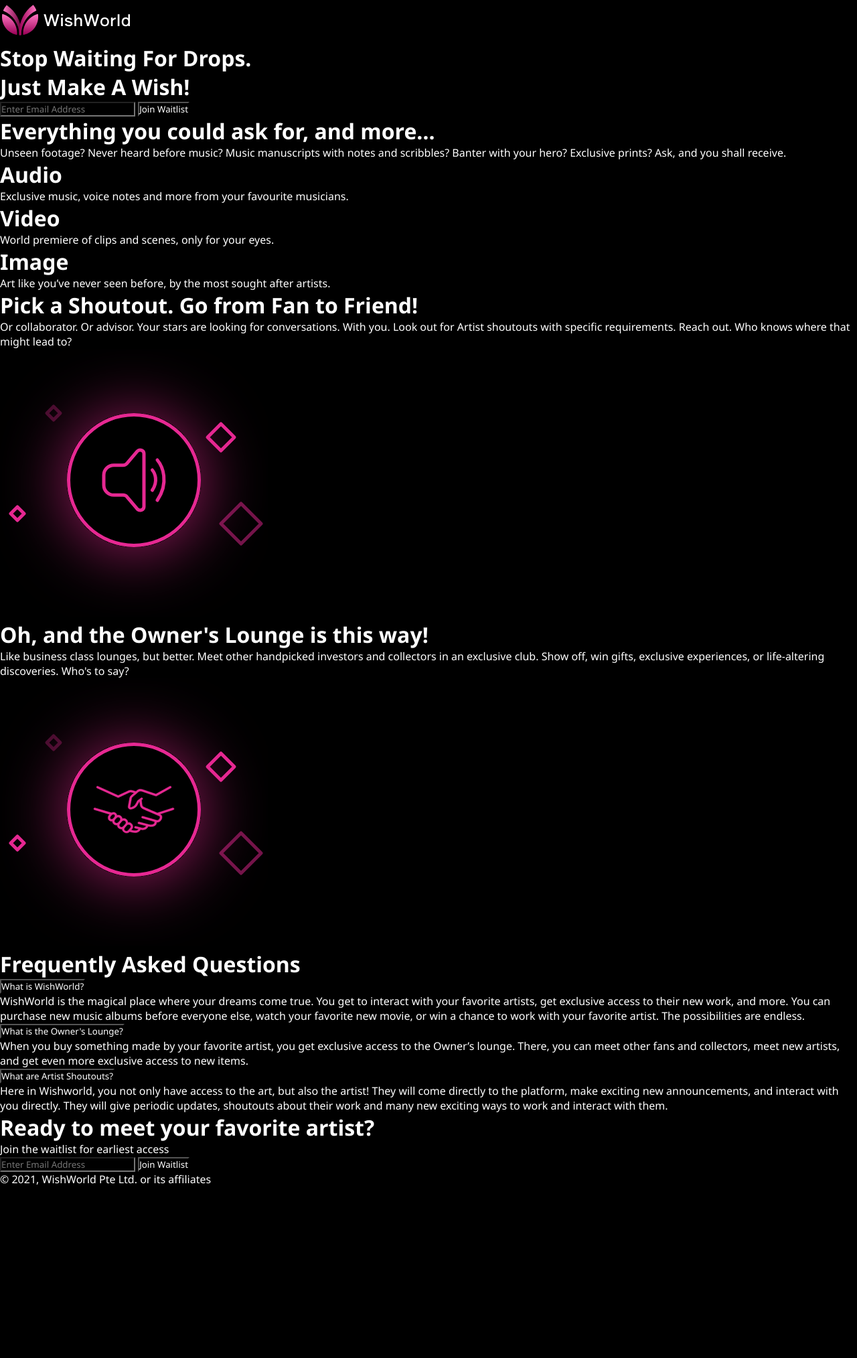
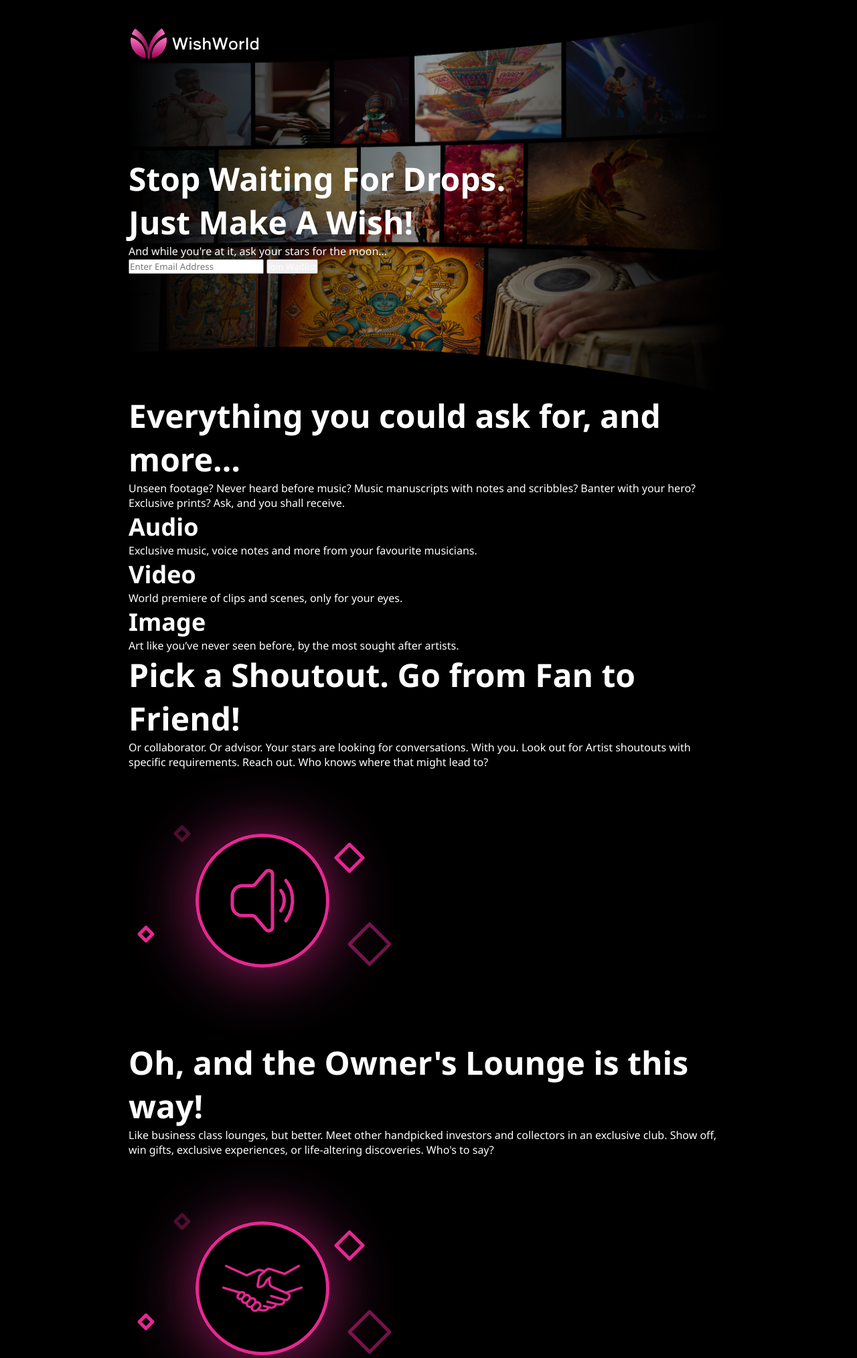
Before and after one commit to xqzyr/WishWorld, a PHP site: page / in a window 1280 px wide. Shown: the top 2028 px of the page at 67% size. Before the commit the page ends 1769 px from the top, so only its background shows below. Run offline with PHP 8.4, Linux system fonts and the light colour scheme.

Commit message:
Did some CSS with the main background image

```diff
--- a/css/main.css
+++ b/css/main.css
@@ -1,7 +1,39 @@
 * {
     margin: 0;
     padding: 0;
-    background-color: #000;
     color: white;
     font-family: Segoe UI, sans-serif;
 }
+
+@media only screen and (min-width: 1000px) {
+    .pageExceptBottom {
+        margin: 0 10%;
+    }
+}
+
+h2 {
+    font-size: 48px;
+}
+
+h3 {
+    font-size: 36px;
+}
+
+.pageExceptBottom {
+    padding: 2% 5%;
+}
+
+.mainContainer {
+    background: linear-gradient(
+            to right,
+            rgb(0, 0, 0),
+            rgba(0, 0, 0, 0.333),
+            rgb(0, 0, 0)
+        ),
+        url("../images/topBackground.png") right center / cover no-repeat;
+    padding-bottom: 20%;
+}
+
+#logo {
+    padding: 1% 0 15% 0;
+}
--- a/index.html
+++ b/index.html
@@ -8,14 +8,18 @@
         <link rel="icon" type="image/x-icon" href="/images/favicon.ico" />
         <link rel="stylesheet" href="css/main.css" />
     </head>
-    <body>
+    <body style="background-color: black">
+        <div class="pageExceptBottom">
             <div class="mainContainer">
                 <header>
                     <img id="logo" src="images/logo.svg" alt="logo" />
                 </header>
                 <div class="sloganContainer">
-                <h1 class="slogan">Stop Waiting For Drops.</h1>
-                <h1 class="slogan">Just Make A Wish!</h1>
+                    <h2 class="slogan">Stop Waiting For Drops.</h2>
+                    <h2 class="slogan">Just Make A Wish!</h2>
+                    <p class="sloganSubtext">
+                        And while you're at it, ask your stars for the moon…
+                    </p>
                 </div>
                 <div class="emailList">
                     <input
@@ -28,33 +32,34 @@
             </div>
 
             <div class="showcase">
-            <h1 class="showcaseHeading">
+                <h2 class="showcaseHeading">
                     Everything you could ask for, and more…
-            </h1>
+                </h2>
                 <p class="showcaseTopText">
-                Unseen footage? Never heard before music? Music manuscripts with
-                notes and scribbles? Banter with your hero? Exclusive prints?
-                Ask, and you shall receive.
+                    Unseen footage? Never heard before music? Music manuscripts
+                    with notes and scribbles? Banter with your hero? Exclusive
+                    prints? Ask, and you shall receive.
                 </p>
                 <div class="showcaseItems">
                     <div class="audio">
-                    <h1 class="itemHeading">Audio</h1>
+                        <h3 class="itemHeading">Audio</h3>
                         <p class="itemContent">
                             Exclusive music, voice notes and more from your
                             favourite musicians.
                         </p>
                     </div>
                     <div class="video">
-                    <h1 class="itemHeading">Video</h1>
+                        <h3 class="itemHeading">Video</h3>
                         <p class="itemContent">
-                        World premiere of clips and scenes, only for your eyes.
+                            World premiere of clips and scenes, only for your
+                            eyes.
                         </p>
                     </div>
                     <div class="image">
-                    <h1 class="itemHeading">Image</h1>
+                        <h3 class="itemHeading">Image</h3>
                         <p class="itemContent">
-                        Art like you’ve never seen before, by the most sought
-                        after artists.
+                            Art like you’ve never seen before, by the most
+                            sought after artists.
                         </p>
                     </div>
                 </div>
@@ -62,73 +67,75 @@
 
             <div class="feature">
                 <div class="featureFirst">
-                <h1 class="featureHeading">
+                    <h2 class="featureHeading">
                         Pick a Shoutout. Go from Fan to Friend!
-                </h1>
+                    </h2>
                     <p class="featureContent">
                         Or collaborator. Or advisor. Your stars are looking for
-                    conversations. With you. Look out for Artist shoutouts with
-                    specific requirements. Reach out. Who knows where that might
-                    lead to?
+                        conversations. With you. Look out for Artist shoutouts
+                        with specific requirements. Reach out. Who knows where
+                        that might lead to?
                     </p>
                     <img src="images/speaker.svg" alt="speaker" />
                 </div>
                 <div class="featureSecond">
-                <h1 class="featureHeading">
+                    <h2 class="featureHeading">
                         Oh, and the Owner's Lounge is this way!
-                </h1>
+                    </h2>
                     <p class="featureContent">
                         Like business class lounges, but better. Meet other
-                    handpicked investors and collectors in an exclusive club.
-                    Show off, win gifts, exclusive experiences, or life-altering
-                    discoveries. Who's to say?
+                        handpicked investors and collectors in an exclusive
+                        club. Show off, win gifts, exclusive experiences, or
+                        life-altering discoveries. Who's to say?
                     </p>
                     <img src="images/handshake.svg" alt="handshake" />
                 </div>
             </div>
 
             <div class="faq">
-            <h1 class="faqHeading">Frequently Asked Questions</h1>
+                <h2 class="faqHeading">Frequently Asked Questions</h2>
                 <button class="accordion">What is WishWorld?</button>
                 <div class="panel">
                     <p>
-                    WishWorld is the magical place where your dreams come true.
-                    You get to interact with your favorite artists, get
-                    exclusive access to their new work, and more. You can
-                    purchase new music albums before everyone else, watch your
-                    favorite new movie, or win a chance to work with your
-                    favorite artist. The possibilities are endless.
+                        WishWorld is the magical place where your dreams come
+                        true. You get to interact with your favorite artists,
+                        get exclusive access to their new work, and more. You
+                        can purchase new music albums before everyone else,
+                        watch your favorite new movie, or win a chance to work
+                        with your favorite artist. The possibilities are
+                        endless.
                     </p>
                 </div>
 
                 <button class="accordion">What is the Owner's Lounge?</button>
                 <div class="panel">
                     <p>
-                    When you buy something made by your favorite artist, you get
-                    exclusive access to the Owner’s lounge. There, you can meet
-                    other fans and collectors, meet new artists, and get even
-                    more exclusive access to new items.
+                        When you buy something made by your favorite artist, you
+                        get exclusive access to the Owner’s lounge. There, you
+                        can meet other fans and collectors, meet new artists,
+                        and get even more exclusive access to new items.
                     </p>
                 </div>
 
                 <button class="accordion">What are Artist Shoutouts?</button>
                 <div class="panel">
                     <p>
-                    Here in Wishworld, you not only have access to the art, but
-                    also the artist! They will come directly to the platform,
-                    make exciting new announcements, and interact with you
-                    directly. They will give periodic updates, shoutouts about
-                    their work and many new exciting ways to work and interact
-                    with them.
+                        Here in Wishworld, you not only have access to the art,
+                        but also the artist! They will come directly to the
+                        platform, make exciting new announcements, and interact
+                        with you directly. They will give periodic updates,
+                        shoutouts about their work and many new exciting ways to
+                        work and interact with them.
                     </p>
+                </div>
             </div>
         </div>
 
         <div class="bottom">
             <div class="bottomContainer">
-                <h1 class="bottomHeading">
+                <h2 class="bottomHeading">
                     Ready to meet your favorite artist?
-                </h1>
+                </h2>
                 <p class="emailPromtMessage">
                     Join the waitlist for earliest access
                 </p>
```
Also changed, not shown: images/topBackground.png (added). Lines whose indentation alone changed are shown as unchanged.
